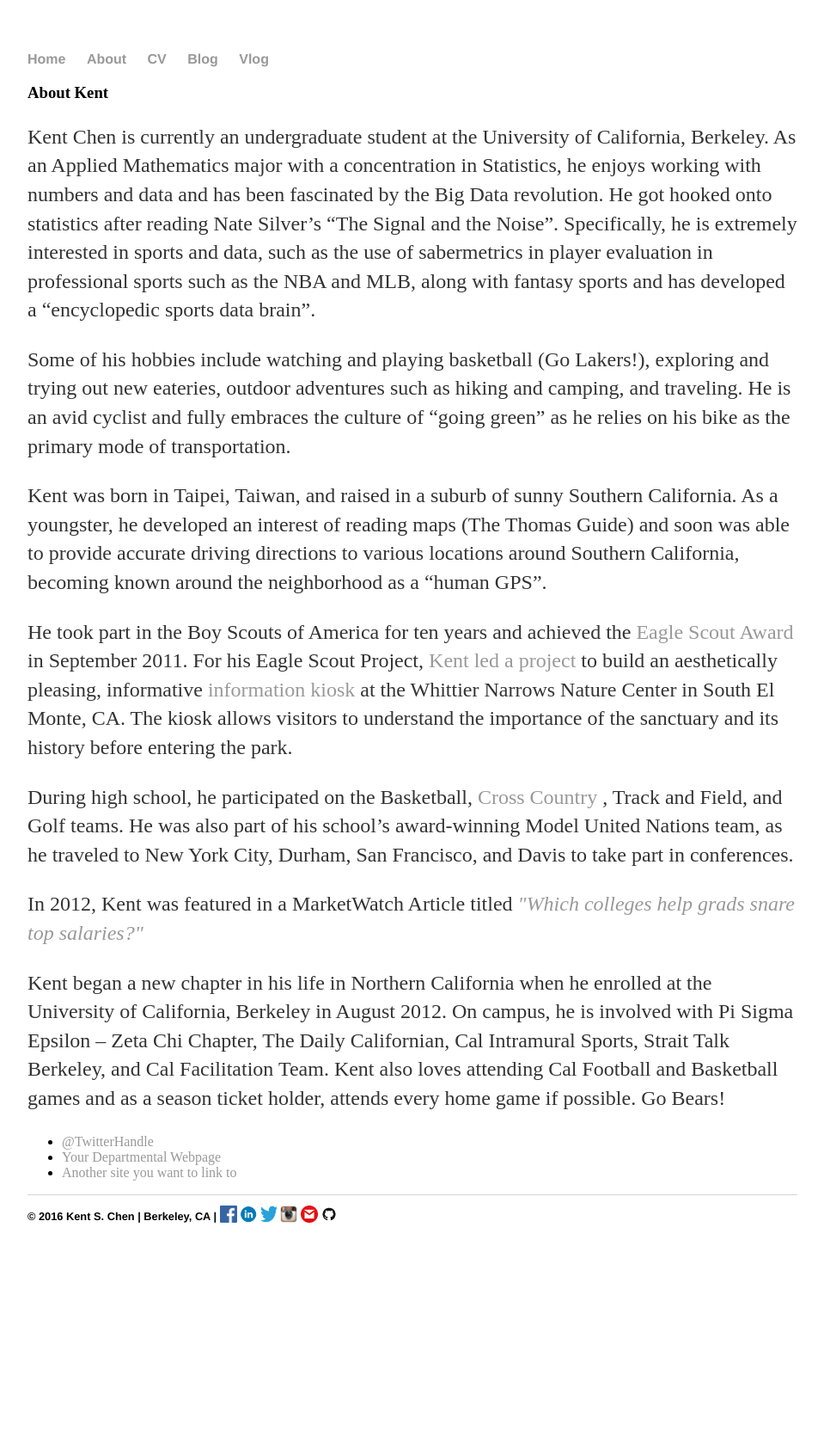
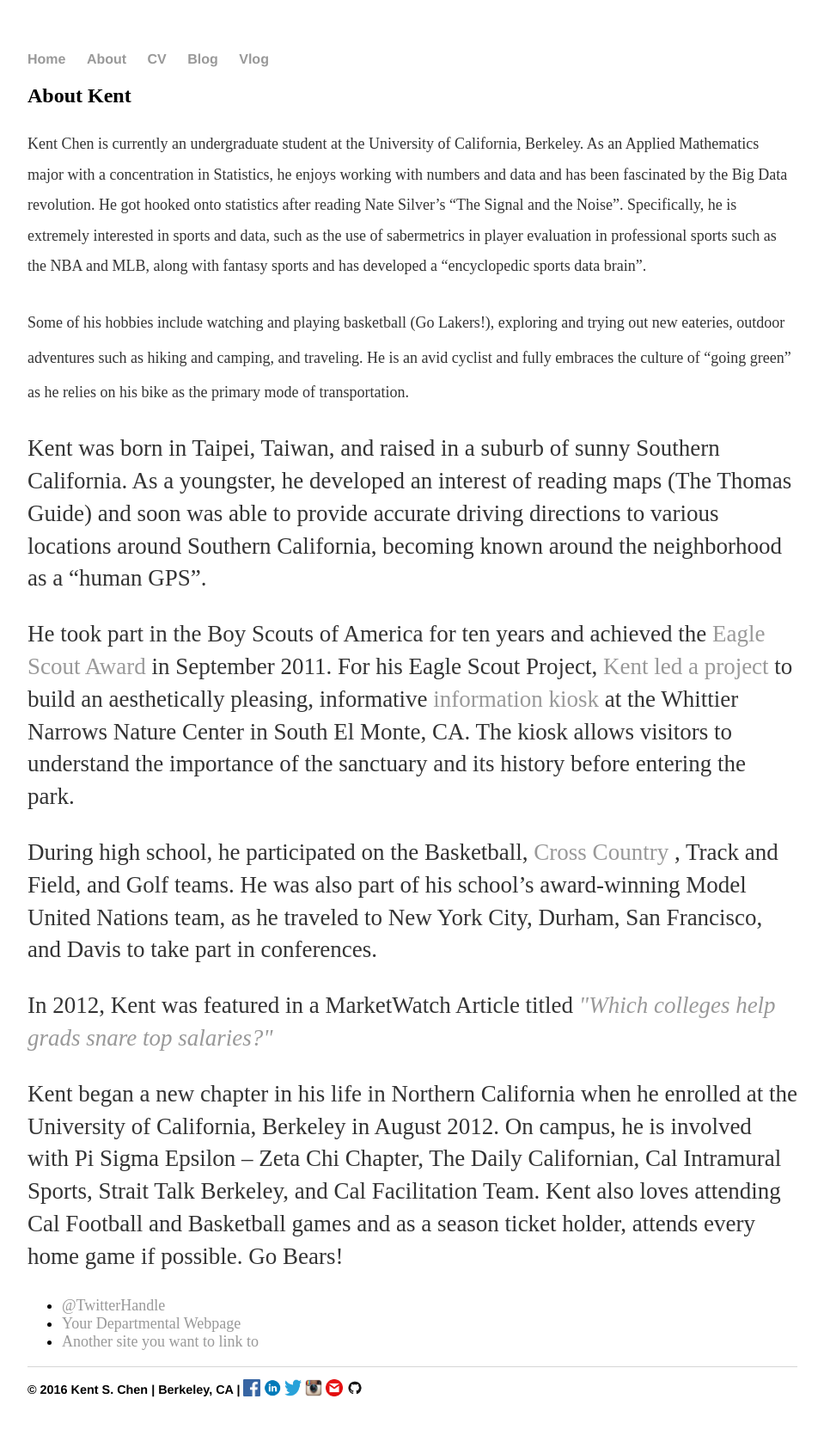
Before and after one commit to kentschen/kentschen.github.io, a Jekyll site: the page built from about/index.html, in a window 1280 px wide. Shown: the whole page at 86% size, without its empty margins (160-1119 px from the left). Built offline with Jekyll 4.4.1, drawn with Linux system fonts in a browser that asks for light colours; before the commit the page ends 1482 px from its top, so only the background shows below that.

Commit message:
edit size

```diff
--- a/about/index.html
+++ b/about/index.html
@@ -3,10 +3,11 @@
 title: About | Kent S. Chen
 ---
 
-		<div class="about", font size="4">
-			<h3>About Kent</h3>
+		<div class="about">
+			<h2>About Kent</h2>
 
-			<p> Kent Chen is currently an undergraduate student at the
+			<p> <font size="4"> Kent Chen is currently an undergraduate
+				student at the
 				University of California, Berkeley. As an Applied
 				Mathematics major with a concentration in Statistics, he
 				enjoys working with numbers and data and has been
@@ -18,7 +19,7 @@
 				along with fantasy sports and has developed a
 				“encyclopedic sports data brain”.</p>
 
-			<p> Some of his hobbies include watching and playing
+			<p> <font size="4"> Some of his hobbies include watching and playing
 				basketball (Go Lakers!), exploring and trying out new
 				eateries, outdoor adventures such as hiking and camping,
 				and traveling. He is an avid cyclist and fully embraces
```
